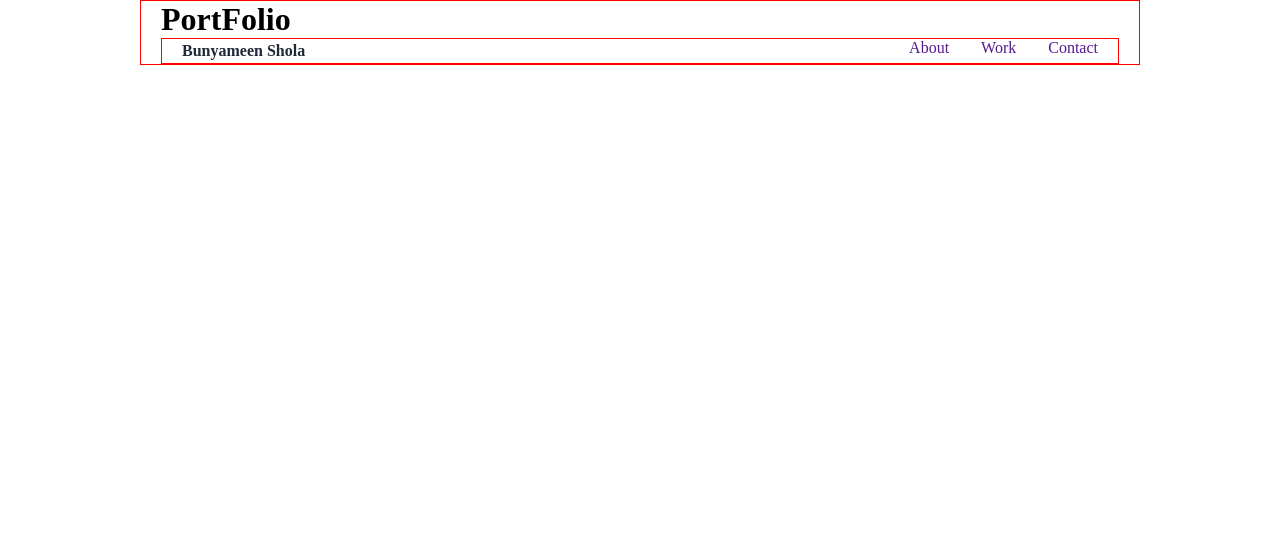
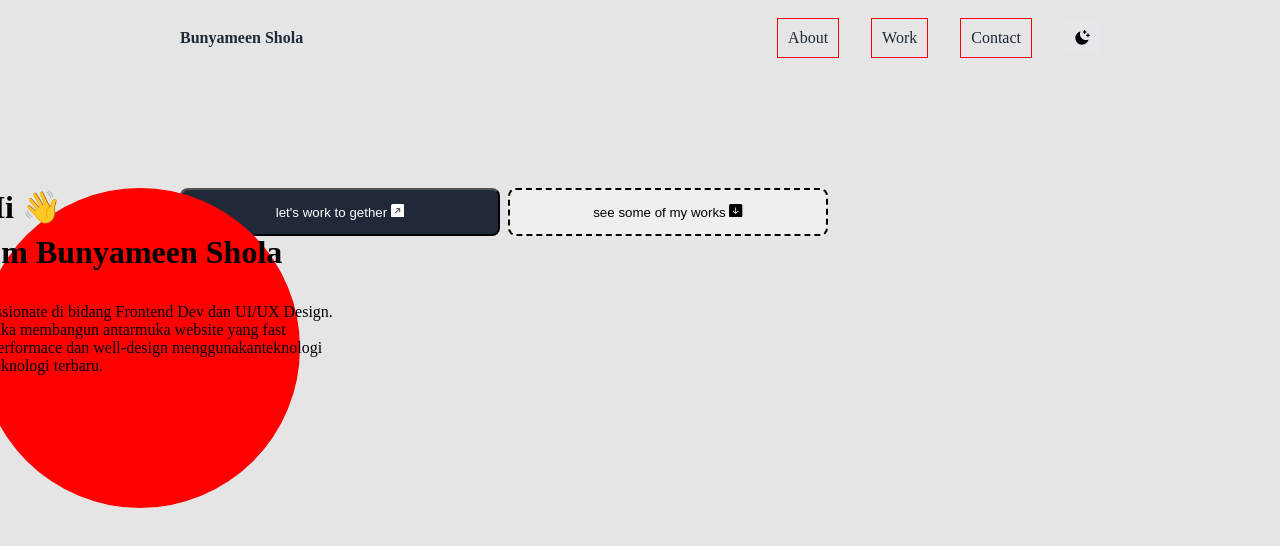
Before and after one commit to Shollytemmy/REACT_PORTFOLIO, a React (Vite) app in the folder react-portfolio/: page / in a window 1280 px wide. Shown: the top 546 px of the page. Built offline with nearby package versions, Linux system fonts and the light colour scheme.

Commit message:
working on hero section

```diff
--- /dev/null
+++ b/package.json
@@ -0,0 +1,6 @@
+{
+  "dependencies": {
+    "prop-types": "^15.8.1",
+    "react-icons": "^4.6.0"
+  }
+}
--- a/react-portfolio/src/App.jsx
+++ b/react-portfolio/src/App.jsx
@@ -2,14 +2,16 @@ import { useState } from 'react'
 import reactLogo from './assets/react.svg'
 import './components/styles.css'
 import { Nav } from './components/Nav'
+import { Hero } from './components/Hero'
 
 function App() {
   const [count, setCount] = useState(0)
 
   return (
     <div className="container">
-      <h1>PortFolio</h1>
+
       <Nav />
+      <Hero />
       </div>
   )
 }
--- /dev/null
+++ b/react-portfolio/src/components/Biography.jsx
@@ -0,0 +1,43 @@
+import PropTyes from 'prop-types'
+import { Button } from './Button'
+import {BsFillArrowUpRightSquareFill} from 'react-icons/bs'
+import {BsFillArrowDownSquareFill} from 'react-icons/bs'
+
+export const Biography = ({bio, name}) => {
+  return (
+    <div className='biography'>
+        <div className='biography__info'>
+        <h1>Hi 👋</h1>
+        <h1 className='name'>I'm {name}</h1>
+        <div className="bio_text">
+            {bio}
+        </div>
+
+        </div>
+        <div className="btn__components">
+            <Button
+            label="let's work to gether"
+            icon={
+                <BsFillArrowUpRightSquareFill />
+
+            }
+            color='teal'
+             />
+            <Button label="see some of my works" icon={
+                <BsFillArrowDownSquareFill />
+
+            } />
+        </div>
+
+    </div>
+  )
+}
+
+
+
+
+Biography.propTyes = {
+    bio: PropTyes.string,
+    name: PropTyes.string
+
+}
--- /dev/null
+++ b/react-portfolio/src/components/Button.jsx
@@ -0,0 +1,20 @@
+import PropTypes from 'prop-types'
+
+export const Button = ({color, label, icon:Icon}) => {
+    const COLORS = {
+
+
+    }
+  return (
+    <button className={`btn__default ${color === 'teal' ? 'btn__together': 'btn__workExp'}`}>
+        {label} {Icon}
+
+    </button>
+  )
+}
+
+Button.propTypes = {
+    color: PropTypes.string,
+    label: PropTypes.string,
+    icon: PropTypes.element
+}
--- /dev/null
+++ b/react-portfolio/src/components/Hero.jsx
@@ -0,0 +1,15 @@
+import { Biography } from './Biography'
+import './styles.css'
+
+const bio = `Passionate di bidang Frontend Dev dan UI/UX Design.
+ Suka membangun antarmuka website yang fast
+ -performace dan well-design menggunakanteknologi
+ -teknologi terbaru.`
+
+export const Hero = () => {
+  return (
+    <div className='container'>
+        <Biography name='Bunyameen Shola' bio={bio}  />
+    </div>
+  )
+}
--- a/react-portfolio/src/components/Nav.jsx
+++ b/react-portfolio/src/components/Nav.jsx
@@ -1,4 +1,7 @@
-import React from 'react'
+import {RiMoonClearFill} from 'react-icons/ri'
+
+
+
 import './styles.css'
 
 export const Nav = () => {
@@ -18,6 +21,9 @@ export const Nav = () => {
             </a>
 
         </ul>
+        <div className="theme">
+            <RiMoonClearFill />
+        </div>
 
         </div>
 
--- a/react-portfolio/src/components/styles.css
+++ b/react-portfolio/src/components/styles.css
@@ -2,13 +2,15 @@
     width: 1000px;
     max-width: 100%;
     padding: 0 20px;
-    margin: 0 auto;
-    border: 1px solid red;
+    margin: 18px auto;
+    /* border: 1px solid red; */
+    position: relative;
 }
 
 .nav__section {
   display: flex;
-  justify-content: space-between ;
+  /* justify-content: space-between ; */
+  align-items: center;
 
 }
 
@@ -21,16 +23,83 @@
     list-style-type: none;
 
 
+
 }
 
 ul > a{
     text-decoration: none;
+    color: #1F2937;
+    border: 1px solid red;
+    padding: 3px 10px;
+     font-size: 16px;
+    font-weight: 500;
+    line-height: 32px;
 }
 
 .folio__name{
+    flex: 1;
     font-weight: 700;
     font-size: 16px;
     line-height: 24px;
     color:  hsla(215, 28%, 17%, 1);
-;
 }
+
+.theme {
+  margin-left: 32px;
+  background-color: #E5E7EB;
+  padding: 8px 10px;
+  border-radius: 4px;
+  display: flex;
+  align-items: center;
+}
+
+.biography{
+    margin-top: 130px;
+    position: relative;
+}
+
+/* .biography__info{
+    background: rgba(249, 250, 251, 0.8);
+    -webkit-backdrop-filter: blur(5px);
+  backdrop-filter: blur(5px);
+} */
+
+.biography__info{
+    position: absolute;
+    left: -200px;
+    width: 20rem;
+    height: 20rem;
+    border-radius: 50%;
+    background-color: red;
+}
+
+.bio_text {
+  white-space: pre;
+  text-align: justify;
+  margin-top: 32px;
+}
+
+.name{
+    margin-top: 8px;
+}
+
+.btn__components {
+  display: flex;
+  gap: 8px;
+}
+
+.btn__default{
+
+ width: 320px;
+ height: 48px;
+ border-radius: 8px;
+}
+
+.btn__together{
+    background: hsla(215, 28%, 17%, 1);
+    color: rgb(255, 255, 255);
+}
+
+.btn__workExp{
+    border-style: dashed;
+}
--- a/react-portfolio/src/index.css
+++ b/react-portfolio/src/index.css
@@ -1,7 +1,11 @@
 *,
  *::before, *::after,
-  html, body{
+  html{
   margin: 0;
   padding: 0;
   box-sizing: border-box;
 }
+
+body{
+  background-color: #E5E5E5;;
+}
```
Also changed, not shown: 1 other file (tests, documents, lock files or other folders).
